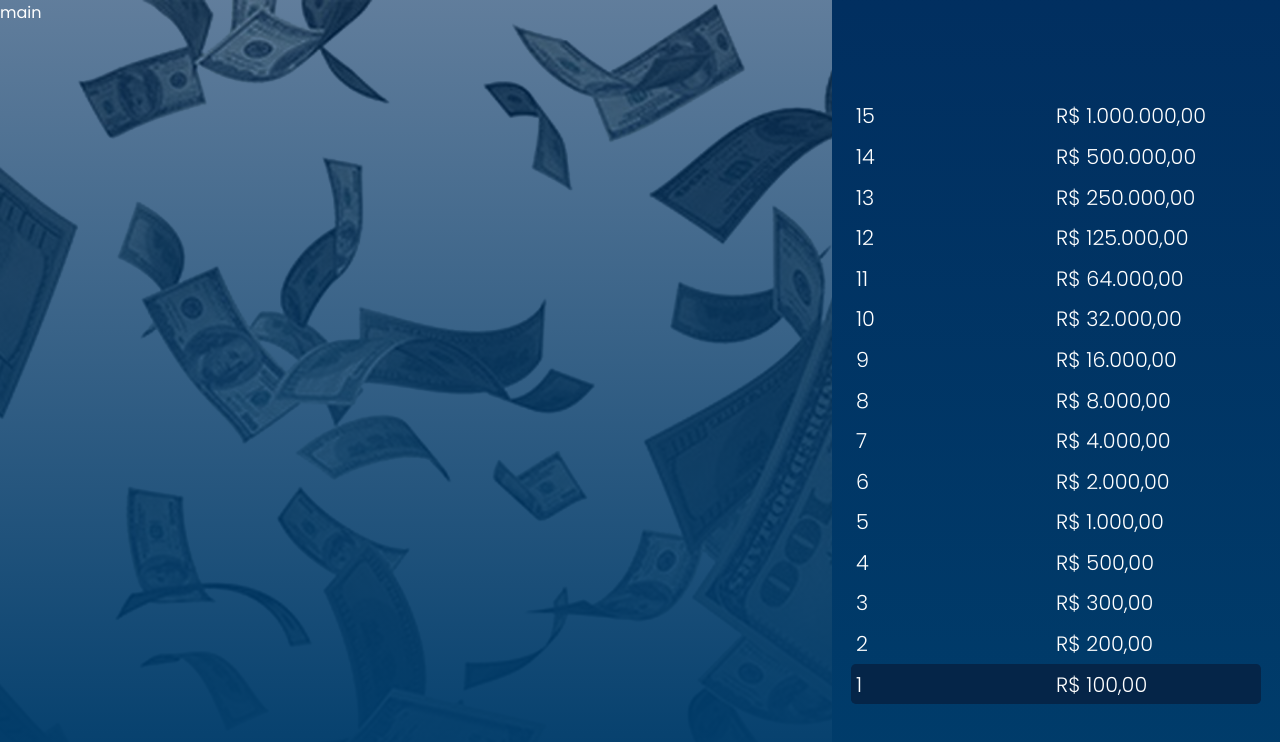
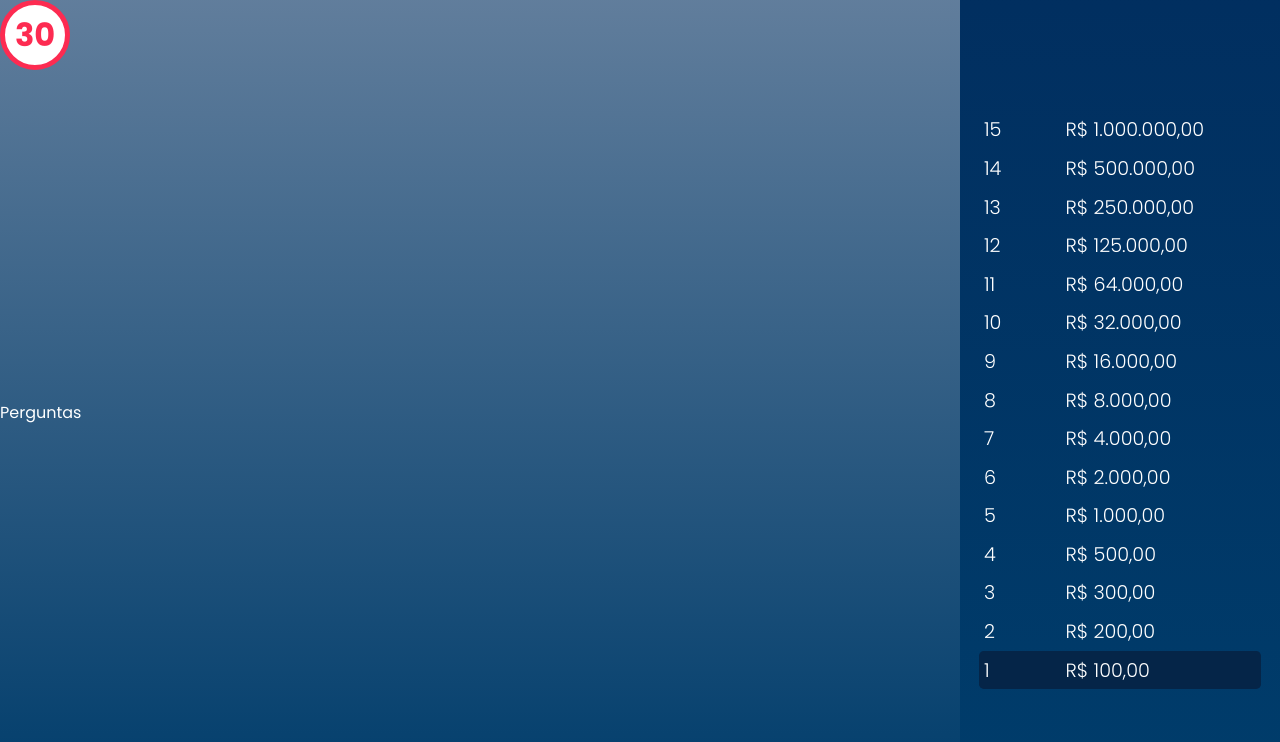
Before and after one commit to dev-marcioreis/quiz-react, a React (Vite) app: page / in a window 1280 px wide. Shown: the top 742 px of the page. Built offline with nearby package versions, Linux system fonts and the light colour scheme.

Commit message:
remove bg

```diff
--- a/src/App.css
+++ b/src/App.css
@@ -4,14 +4,35 @@
     color: var(--white-color);
 }
 .main {
-    width: 65%;
+    width: 75%;
+    display: flex;
+    flex-direction: column;
 }
-.pyramid {
-    width: 35%;
+.top {
+    height: 50%;
+}
+.timer {
     display: flex;
     align-items: center;
     justify-content: center;
-    background: var(--bg-color);
+    width: 70px;
+    height: 70px;
+    border-radius: 50%;
+    background: var(--white-color);
+    border: 5px solid var(--red-color);
+    font-size: 2rem;
+    font-weight: 700;
+    color: var(--red-color);
+}
+.bottom {
+    height: 50%;
+}
+.pyramid {
+    width: 25%;
+    display: flex;
+    align-items: center;
+    justify-content: center;
+background: var(--bg-color);
 }
 .moneyList {
     width: 100%;
@@ -27,9 +48,9 @@
     background: var(--blue-color);
 }
 .moneyListItemNumber {
-    width: 50%;
+    width: 30%;
 }
 .moneyListItemAmount, .moneyListItemNumber {
-    font-size: 1.3rem;
+    font-size: 1.2rem;
     font-weight: 300;
 }
--- a/src/App.jsx
+++ b/src/App.jsx
@@ -25,7 +25,12 @@ function App() {
 
   return (
     <div className="app">
-      <div className="main">main</div>
+      <div className="main">
+        <div className="top">
+          <div className="timer">30</div>
+        </div>
+        <div className="bottom">Perguntas</div>
+      </div>
       <div className="pyramid">
         <ul className="moneyList">
           {
--- a/src/index.css
+++ b/src/index.css
@@ -25,8 +25,5 @@
 }
 
 body {
-  background-image: linear-gradient(to bottom, hsla(211, 98%, 19%, 0.623), hsl(206, 100%, 21%)), url('./assets/bg.png');
-  background-position: center;
-  background-repeat: no-repeat;
-  background-size: cover;
+  background-image: linear-gradient(to bottom, hsla(211, 98%, 19%, 0.623), hsl(206, 100%, 21%));
 }
```
Also changed, not shown: src/assets/bg.png (deleted).
